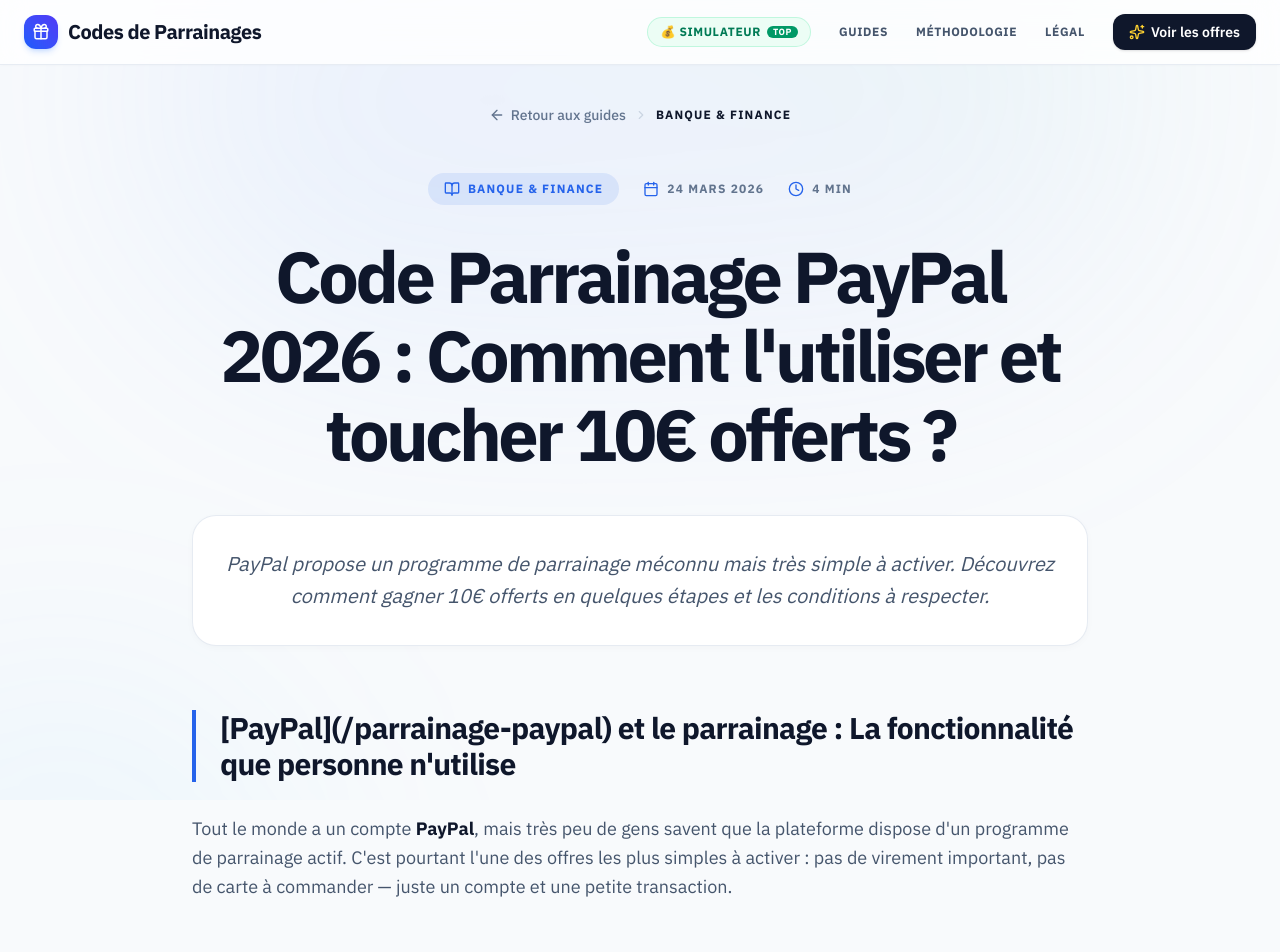
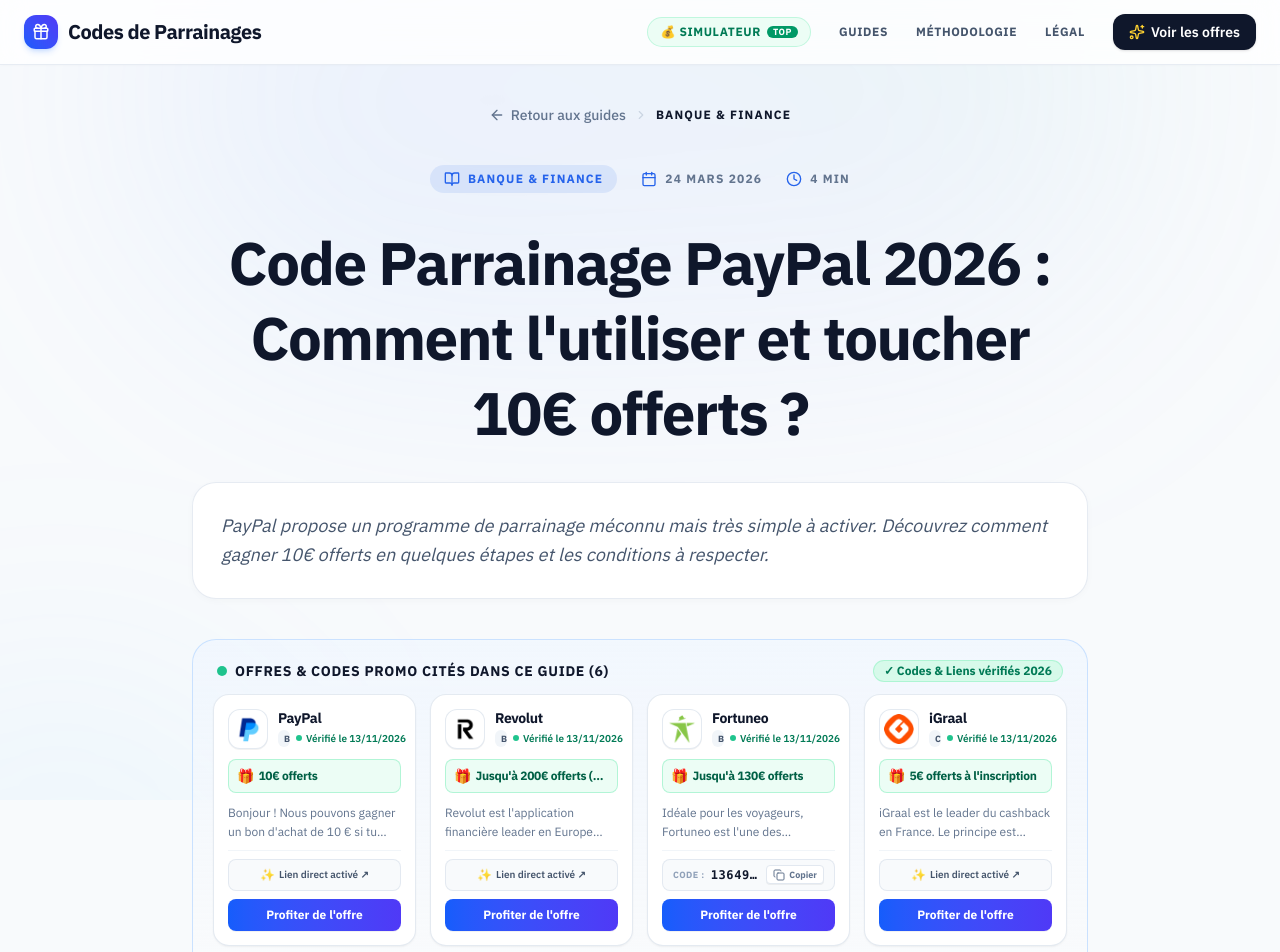
Before and after one commit to NACoaching/ParraineMoi, a Next.js app: page /guides/code-parrainage-paypal-comment-utiliser-2026 in a window 1280 px wide. Shown: the top 952 px of the page. Built offline with nearby package versions, Linux system fonts and the light colour scheme.

Commit message:
feat(guides): afficher les annonces d'offres en haut des guides avec le format et la taille de l'accueil

```diff
--- a/src/app/guides/[slug]/page.tsx
+++ b/src/app/guides/[slug]/page.tsx
@@ -60,10 +60,16 @@ export default async function GuidePage({ params }: { params: Promise<{ slug: st
         notFound();
     }
 
-    // Get associated referrals for internal linking
-    const guideReferrals = referrals.filter(ref =>
-        guide.referralSlugs.includes(ref.slug)
+    // Get associated referrals for internal linking and offer cards
+    const contentMatches = Array.from(
+        new Set([...guide.content.matchAll(/\/parrainage-([a-z0-9-]+)/g)].map(m => m[1]))
     );
+    const combinedSlugs = Array.from(
+        new Set([...(guide.referralSlugs || []), ...contentMatches])
+    );
+    const guideReferrals = combinedSlugs
+        .map(refSlug => referrals.find(r => r.slug === refSlug))
+        .filter((r): r is Referral => Boolean(r));
 
     // Custom Markdown parser supporting H2, Lists, Bold, Links, and Images
     const renderContent = (content: string) => {
@@ -185,7 +191,7 @@ export default async function GuidePage({ params }: { params: Promise<{ slug: st
                 dangerouslySetInnerHTML={{ __html: JSON.stringify(breadcrumbJsonLd) }}
             />
             <article className="max-w-4xl mx-auto">
-                <nav className="flex items-center justify-center gap-2 text-sm font-medium text-slate-500 mb-12 overflow-x-auto whitespace-nowrap">
+                <nav className="flex items-center justify-center gap-2 text-sm font-medium text-slate-500 mb-6 sm:mb-10 overflow-x-auto whitespace-nowrap">
                     <Link href="/guides" className="flex items-center gap-1.5 hover:text-slate-900 dark:hover:text-white transition-colors">
                         <ArrowLeft size={16} />
                         <span>Retour aux guides</span>
@@ -196,9 +202,9 @@ export default async function GuidePage({ params }: { params: Promise<{ slug: st
                     </span>
                 </nav>
 
-                <header className="mb-16 text-center">
-                    <div className="flex flex-wrap items-center justify-center gap-6 mb-8 text-xs font-bold uppercase tracking-widest text-slate-500 dark:text-slate-400">
-                        <span className="flex items-center gap-2 bg-primary/10 text-primary px-4 py-2 rounded-2xl">
+                <header className="mb-10 sm:mb-14 text-center">
+                    <div className="flex flex-wrap items-center justify-center gap-4 sm:gap-6 mb-6 sm:mb-8 text-xs font-bold uppercase tracking-widest text-slate-500 dark:text-slate-400">
+                        <span className="flex items-center gap-2 bg-primary/10 text-primary px-3.5 py-1.5 rounded-2xl">
                             <BookOpen size={16} />
                             {guide.category}
                         </span>
@@ -216,15 +222,46 @@ export default async function GuidePage({ params }: { params: Promise<{ slug: st
                         </span>
                     </div>
 
-                    <h1 className="text-5xl sm:text-6xl md:text-7xl font-bold tracking-tighter text-slate-900 dark:text-white mb-10 leading-[1.1]">
+                    <h1 className="text-3xl sm:text-5xl md:text-6xl font-extrabold tracking-tight text-slate-900 dark:text-white mb-6 sm:mb-8 leading-tight">
                         {guide.title}
                     </h1>
 
-                    <div className="glass-card p-8 bg-white/50 dark:bg-slate-900/50 mb-12 border-l-8 border-l-primary">
-                        <p className="text-xl text-slate-600 dark:text-slate-300 leading-relaxed italic">
+                    <div className="glass-card p-5 sm:p-7 bg-white/70 dark:bg-slate-900/70 mb-8 sm:mb-10 border-l-4 border-l-primary rounded-2xl text-left">
+                        <p className="text-base sm:text-lg text-slate-600 dark:text-slate-300 leading-relaxed italic">
                             {guide.excerpt}
                         </p>
                     </div>
+
+                    {/* BLOC PETITES ANNONCES EN HAUT DU GUIDE */}
+                    {guideReferrals.length > 0 && (
+                        <div className="text-left bg-gradient-to-b from-blue-50/70 via-slate-50/50 to-white dark:from-slate-900/60 dark:to-slate-900/40 border border-blue-200/80 dark:border-slate-800 rounded-2xl sm:rounded-3xl p-3 sm:p-5 shadow-2xs mb-6 sm:mb-8">
+                            <div className="flex flex-wrap items-center justify-between gap-2 mb-3 px-1">
+                                <div className="flex items-center gap-2">
+                                    <span className="flex h-2.5 w-2.5 rounded-full bg-emerald-500 animate-pulse" />
+                                    <h2 className="text-xs sm:text-sm font-extrabold text-slate-900 dark:text-white uppercase tracking-wider">
+                                        {guideReferrals.length > 1
+                                            ? `Offres & codes promo cités dans ce guide (${guideReferrals.length})`
+                                            : `Offre & code promo cité dans ce guide`
+                                        }
+                                    </h2>
+                                </div>
+                                <span className="inline-flex items-center gap-1 text-[10px] sm:text-xs font-bold text-emerald-700 dark:text-emerald-400 bg-emerald-100/80 dark:bg-emerald-950/40 border border-emerald-200/80 dark:border-emerald-800/60 px-2.5 py-0.5 rounded-full">
+                                    ✓ Codes & Liens vérifiés 2026
+                                </span>
+                            </div>
+
+                            {/* Grille d'annonces de taille strictement identique à la page principale */}
+                            <div className="grid grid-cols-2 md:grid-cols-3 xl:grid-cols-4 gap-2.5 sm:gap-3.5">
+                                {guideReferrals.map((ref, index) => (
+                                    <ReferralCard
+                                        key={`top-${ref.slug}`}
+                                        referral={ref}
+                                        index={index}
+                                    />
+                                ))}
+                            </div>
+                        </div>
+                    )}
                 </header>
 
                 <div className="prose prose-slate dark:prose-invert max-w-none">
@@ -236,9 +273,9 @@ export default async function GuidePage({ params }: { params: Promise<{ slug: st
                         <h2 className="text-2xl font-bold text-slate-900 dark:text-white mb-6">
                             Codes de parrainage et offres vérifiées cités dans ce guide :
                         </h2>
-                        <div className="grid grid-cols-1 md:grid-cols-2 gap-6">
-                            {guideReferrals.map(ref => (
-                                <ReferralCard key={ref.id} referral={ref} />
+                        <div className="grid grid-cols-2 md:grid-cols-3 xl:grid-cols-4 gap-2.5 sm:gap-3.5">
+                            {guideReferrals.map((ref, index) => (
+                                <ReferralCard key={`bottom-${ref.slug}`} referral={ref} index={index} />
                             ))}
                         </div>
                     </section>
--- a/src/components/ReferralCard.tsx
+++ b/src/components/ReferralCard.tsx
@@ -209,7 +209,7 @@ export function ReferralCard({
       </div>
 
       <div className="pt-2 mt-auto flex flex-col gap-1.5 sm:gap-2 border-t border-slate-100">
-        {/* Slot 1: Code promo cliquable OU Badge Lien Direct (Hauteur strictement identique) */}
+        {/* Slot 1: Code promo cliquable OU Lien Direct Cliquable (Hauteur strictement identique) */}
         {referral.code && referral.code !== referral.link ? (
           <CodeSlot
             code={referral.code}
@@ -217,11 +217,37 @@ export function ReferralCard({
             advantage={referral.advantage}
             link={referral.link}
           />
+        ) : referral.link ? (
+          <a
+            href={referral.link}
+            target="_blank"
+            rel="noopener noreferrer sponsored"
+            data-referral-link="true"
+            onClick={(e) => {
+              e.stopPropagation();
+              if (typeof window !== "undefined" && (window as any).trackReferral) {
+                (window as any).trackReferral({
+                  action: "click_link",
+                  referralName: referral.name,
+                  referralCode: referral.link,
+                  advantage: referral.advantage,
+                  sourceComponent: "card_link_slot",
+                });
+              }
+            }}
+            className="w-full h-7 sm:h-8 px-2 rounded-lg border border-slate-200/90 bg-slate-50 hover:bg-blue-50/80 hover:border-blue-300 flex items-center justify-center gap-1 text-slate-600 hover:text-blue-700 transition-all select-none group/slot"
+            title={`Activer le lien de l'offre ${referral.name}`}
+          >
+            <span className="text-[10px] sm:text-xs">{referral.isPartner ? "🤝" : "✨"}</span>
+            <span className="text-[9px] sm:text-[10px] font-semibold truncate group-hover/slot:underline">
+              {referral.isPartner ? "Lien partenaire officiel ↗" : "Lien direct activé ↗"}
+            </span>
+          </a>
         ) : (
           <div className="w-full h-7 sm:h-8 px-2 rounded-lg border border-slate-200/80 bg-slate-50/80 flex items-center justify-center gap-1 text-slate-500 select-none">
-            <span className="text-[10px] sm:text-xs">{referral.isPartner ? "🤝" : "✨"}</span>
+            <span className="text-[10px] sm:text-xs">✨</span>
             <span className="text-[9px] sm:text-[10px] font-semibold text-slate-600 truncate">
-              {referral.isPartner ? "Lien partenaire • Pas de code requis" : "Lien direct • Pas de code requis"}
+              Offre automatique
             </span>
           </div>
         )}
@@ -234,6 +260,17 @@ export function ReferralCard({
         ) : (
           <Link
             href={`/parrainage-${referral.slug}`}
+            onClick={() => {
+              if (typeof window !== "undefined" && (window as any).trackReferral) {
+                (window as any).trackReferral({
+                  action: "view_offer_details",
+                  referralName: referral.name,
+                  referralCode: referral.code,
+                  advantage: referral.advantage,
+                  sourceComponent: "card_cta",
+                });
+              }
+            }}
             className="w-full flex items-center justify-center h-7 sm:h-8 rounded-lg bg-gradient-to-r from-blue-600 to-indigo-600 hover:from-blue-700 hover:to-indigo-700 text-white font-bold text-[10px] sm:text-xs shadow-2xs hover:shadow-sm active:scale-[0.98] transition-all"
           >
             Profiter de l&apos;offre
```
Also changed, not shown: src/data/guides.json.
